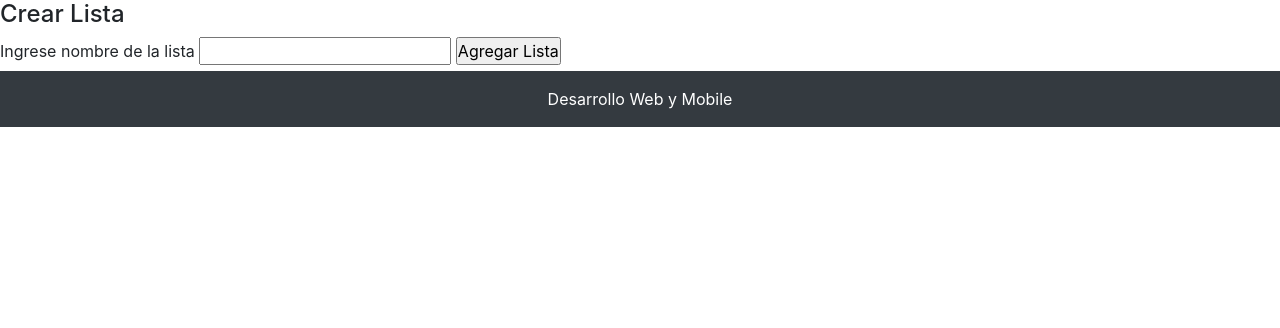
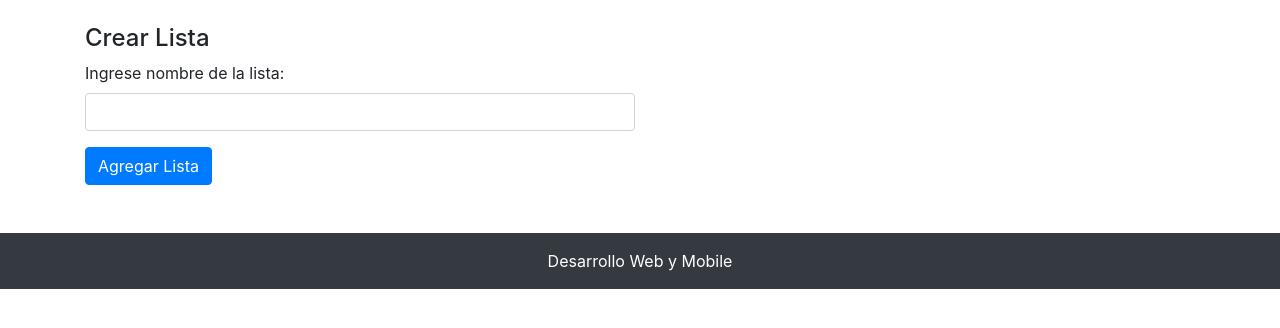
Before and after one commit to hecjara/examen_dwy4191, a Django app: page /crear_lista/ in a window 1280 px wide. Shown: the part 80-408 px from the top of the page. Run offline with Django 3.2, Linux system fonts and the light colour scheme; a user stored in the database is signed in; some libraries are stand-ins or nearby versions.

Commit message:
se agrega bootstrap al formulario de crear listas

```diff
--- a/core/templates/core/crear_lista.html
+++ b/core/templates/core/crear_lista.html
@@ -1,17 +1,36 @@
 {% extends "core/base.html" %}
 
 {% block contenido %}
-    <h4>Crear Lista</h4>
-    <form action="" method="POST">
-        {% csrf_token %}
-        <label for="txtnombre">Ingrese nombre de la lista</label>
-        <input type="text" name="txtnombre" id="txtnombre">
-        <input type="submit" value="Agregar Lista">
-    </form>
+
+<br>
+
+
+    <div class="container">
+
+        <h4>Crear Lista</h4>
+
+        <form action="" method="POST">
+            {% csrf_token %}
+
+            <div class="form-row">
+                <div class="form-group col-md-6">
+                    <label for="txtnombre">Ingrese nombre de la lista:</label>
+                    <input type="text" name="txtnombre" id="txtnombre" class="form-control" required>
+                </div>
+            </div>
+
+            <input type="submit" value="Agregar Lista" class="btn btn-primary">
+        </form>
+
+    </div>
+
+<br>
 
     {% if messages %}
     {% for m in messages %}
         <div>{{ m }}</div>
     {% endfor %}
     {% endif %}
+
+<br>
 {% endblock contenido %}
--- a/core/templates/core/listar_listas.html
+++ b/core/templates/core/listar_listas.html
@@ -35,7 +35,7 @@
         <thead>
 
             <tr>
-                <th>ID Lista</th>
+                <th>Lista</th>
                 <th>Productos Agregados</th>
                 <th>Productos Comprados</th>
                 <th>Total Presupuestado</th>
@@ -50,7 +50,7 @@
 
             {% for l in listas %}
             <tr>
-                <td>{{ l.id }}</td>
+                <td>{{ l.nombre_lista }}</td>
                 <td>{{ l.total_productos_agregados }}</td>
                 <td>{{ l.total_productos_comprados }}</td>
                 <td>{{ l.costo_total_presupuestado }}</td>
--- a/core/views.py
+++ b/core/views.py
@@ -60,6 +60,8 @@ def agregarlista(request):
 @login_required
 def listar_listas(request):
     listas = Lista.objects.filter(usuario=request.user)
+
+
 
     return render(request, 'core/listar_listas.html', {
         'listas': listas
@@ -156,6 +158,14 @@ def form_producto(request, id):
             producto.save()
             li.save()
 
+            if li.costo_total_real > li.costo_total_presupuestado:
+                dispositivos = FCMDevice.objects.all()
+                dispositivos.send_message(
+                title="Alerta Listas!",
+                body="Se ha completado la lista " + li.nombre_lista,
+                icon="/static/core/img/bolsa.png"
+            )
+
             variables['mensaje'] = 'El producto ha sido agregado a la lista'
         except:
             variables['mensaje'] = 'Error al intentar agregar el producto a la lista'
@@ -221,7 +231,7 @@ def estado_comprado(request, id):
             dispositivos.send_message(
                 title="Alerta Listas!",
                 body="Se ha completado la lista " + lista.nombre_lista,
-                icon="/static/core/img/carrito.png"
+                icon="/static/core/img/bolsa.png"
             )
 
         messages.success(request, 'El producto ha cabiado a estado "Comprado"')
--- a/examen_dwy/settings.py
+++ b/examen_dwy/settings.py
@@ -141,8 +141,8 @@ PWA_APP_NAME = "Listado de compras"
 #icono de la aplicacion en el manifiesto
 PWA_APP_ICONS = [
     {
-        'src':'/static/core/img/carrito.png',
-        'sizes':'160x160'
+        'src':'/static/core/img/bolsa.png',
+        'sizes':'192x192'
     }
 ]
 
--- a/serviceworker.js
+++ b/serviceworker.js
@@ -57,7 +57,7 @@ messaging.setBackgroundMessageHandler(function (payload) {
     var title = "titulo de la notificacion"
     var options = {
         body: "Cuerpo de la notificacion",
-        icon: '/static/core/img/carrito.png'
+        icon: '/static/core/img/bolsa.png'
     }
 
     //mostramos la notificacion al usuario
```
Also changed, not shown: core/static/core/img/bolsa.png (added), db.sqlite3.
